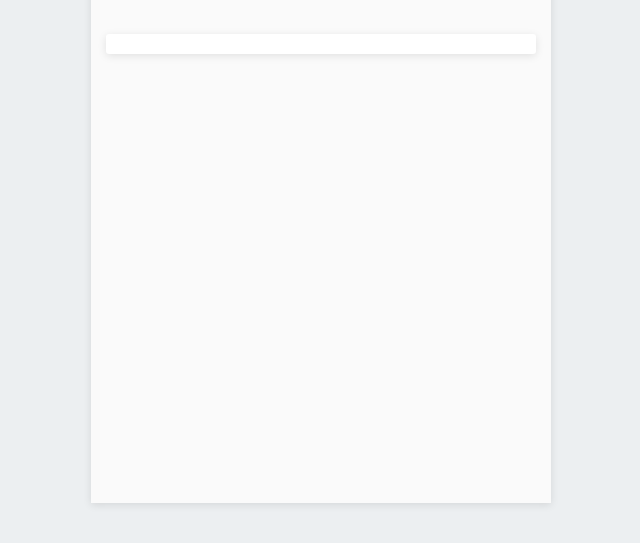
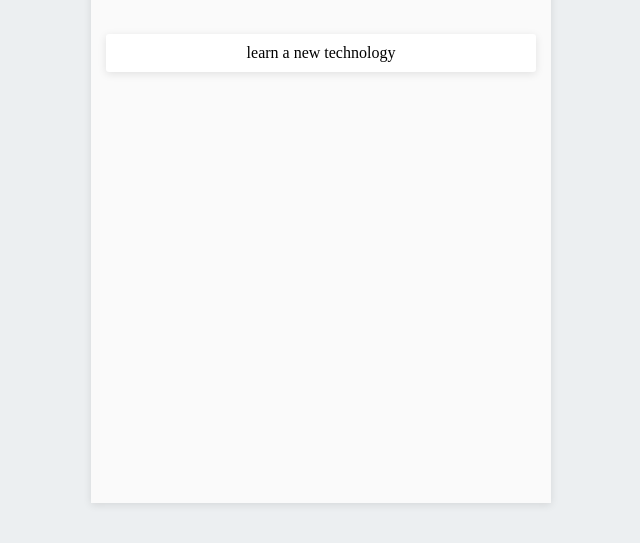
Before and after one commit to klaus-mc/To-do-list, a plain HTML site: page index.html in a window 1280 px wide. Shown: the part 197-740 px from the top of the page, without its empty margins (319-959 px from the left). Drawn offline with Linux system fonts and the light colour scheme.

Commit message:
index  was modified

```diff
--- a/index.html
+++ b/index.html
@@ -17,7 +17,7 @@
 
     	<div class="element-list">
     		<ul id="list">
-    			<li></li>
+    			<li>learn a new technology</li>
 
     		</ul>
     	</div>
```
